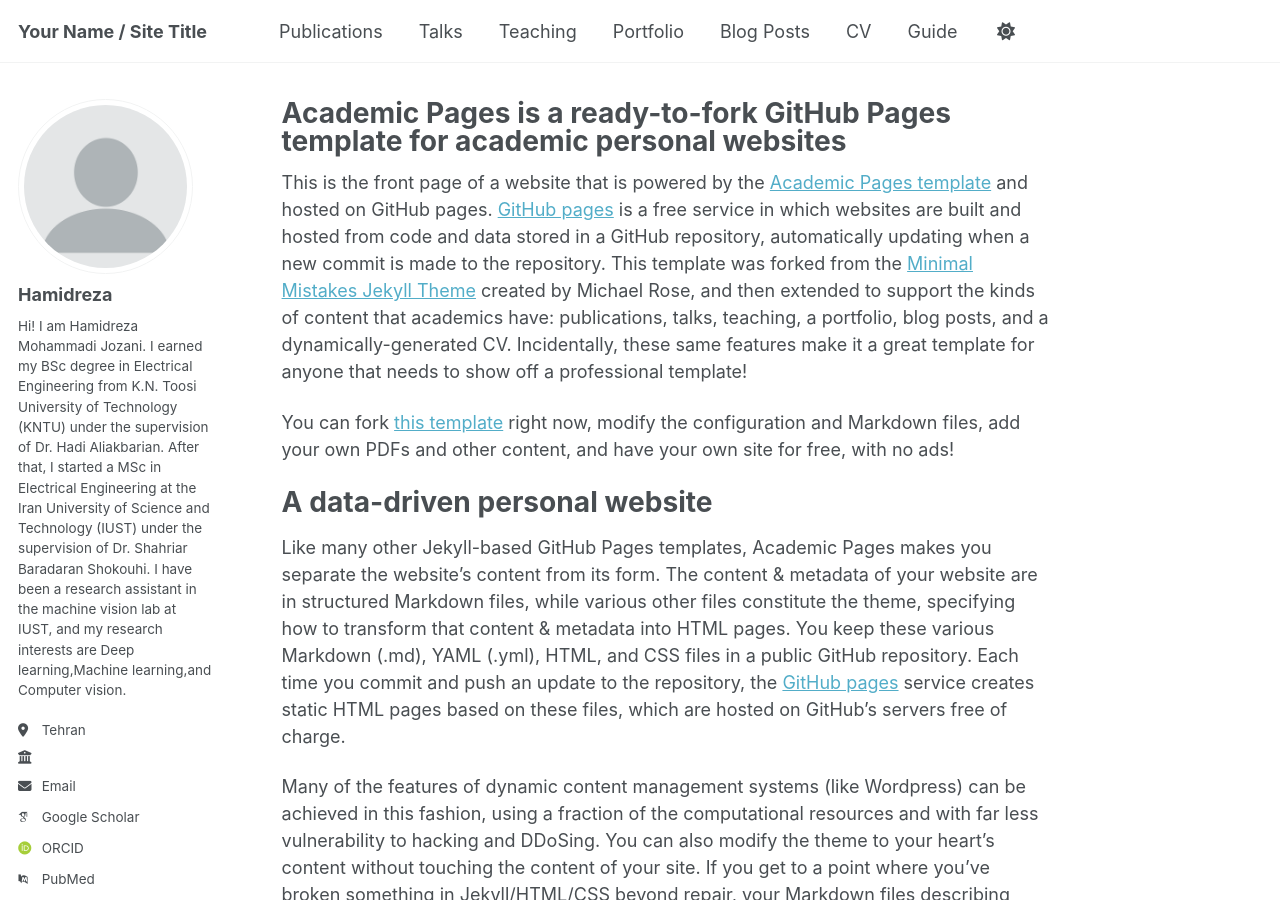
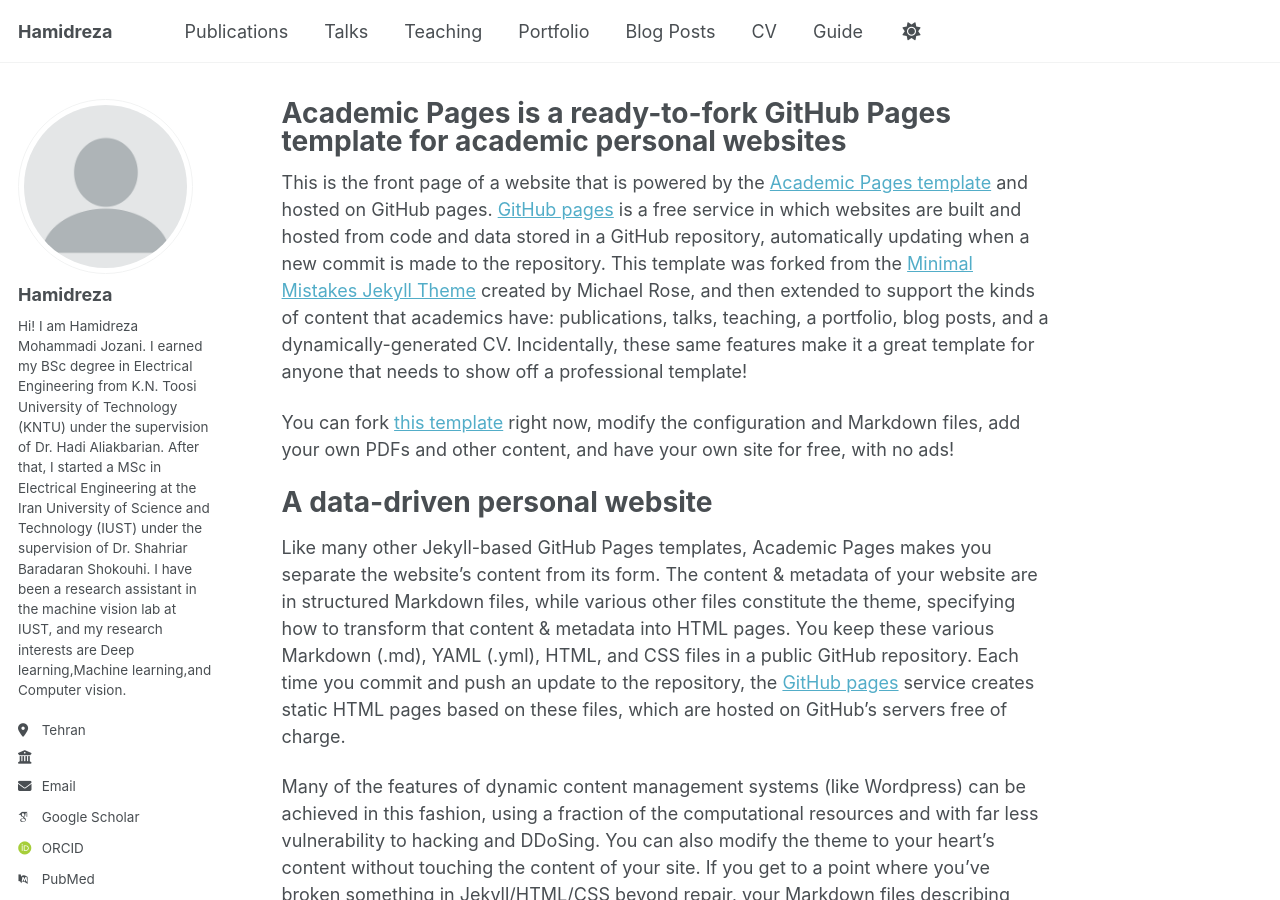
Before and after one commit to HamidmHamidm/hamidmhamidm.github.io, a Jekyll site: the page built from _pages/about.md, in a window 1280 px wide and 900 px high. Built offline with Jekyll 4.4.1, drawn with Linux system fonts in a browser that asks for light colours; some web fonts are replaced; a script that is not in the unit is left out.

Commit message:
Update _config.yml

```diff
--- a/_config.yml
+++ b/_config.yml
@@ -9,7 +9,7 @@
 # Basic Site Settings
 locale                   : "en-US"
 site_theme               : "default"
-title                    : "Your Name / Site Title"
+title                    : "Hamidreza"
 title_separator          : "-"
 name                     : &name "Your Name"
 description              : &description "personal description"
```
